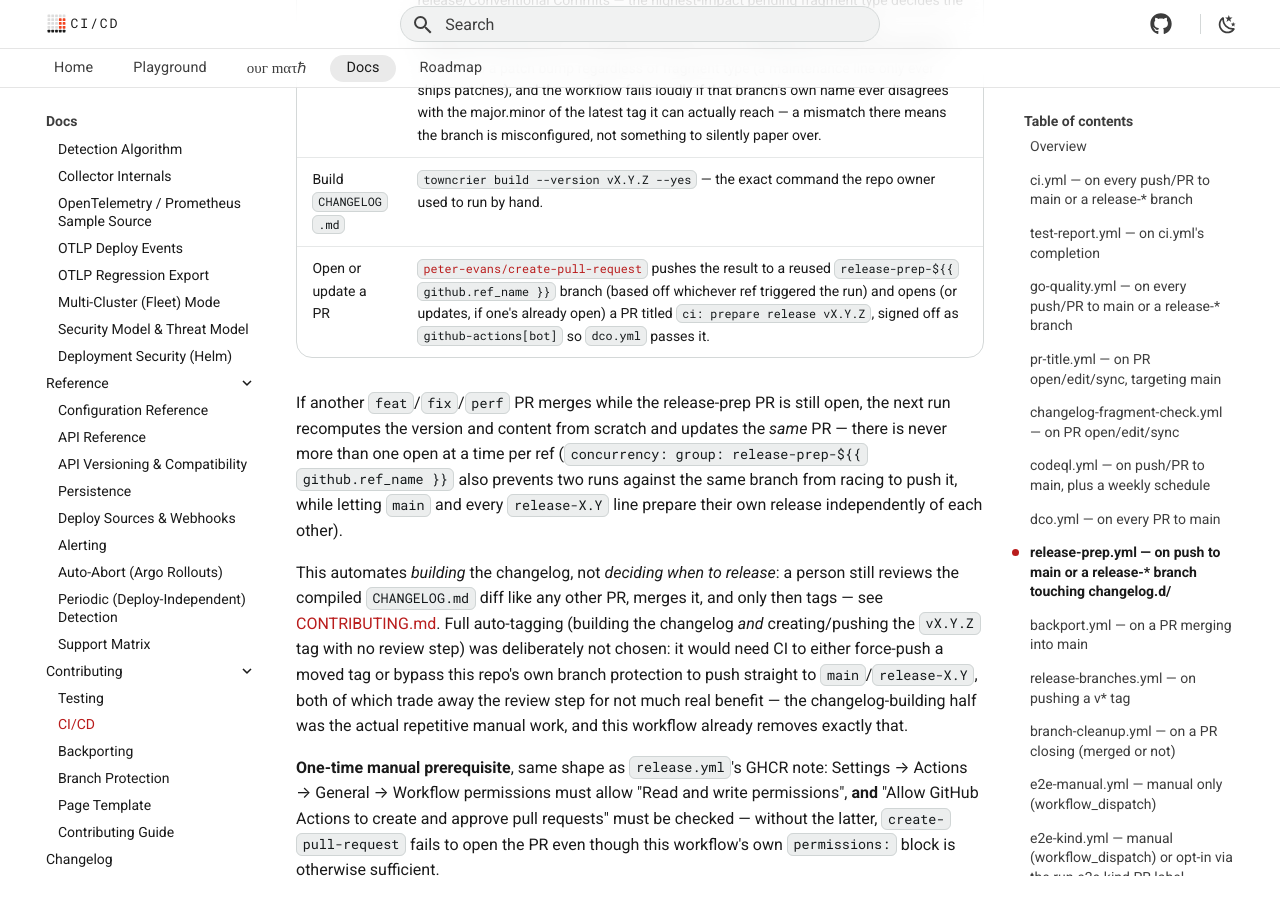
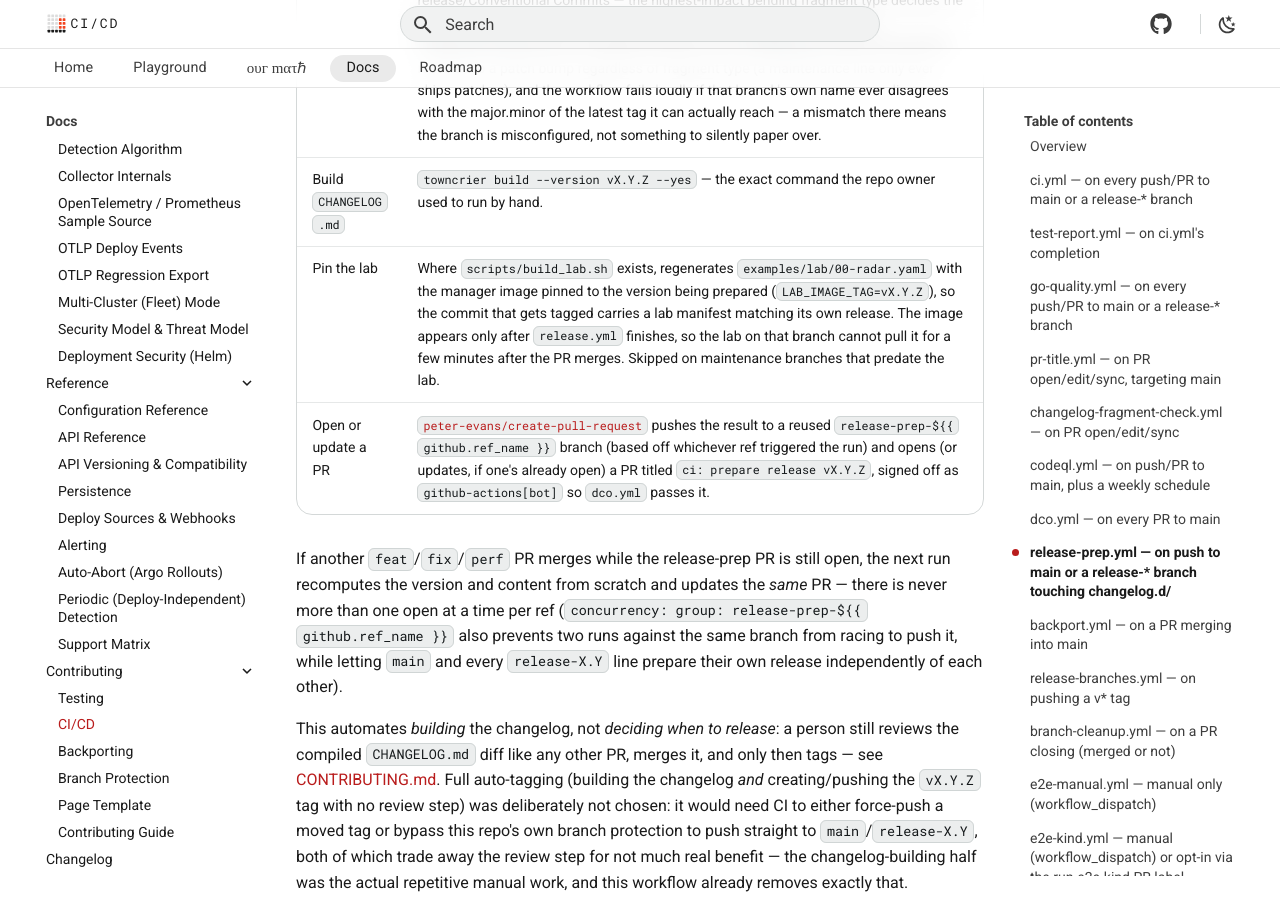
Before and after one commit to joao00001/pg-regression-radar, an MkDocs documentation site: the page built from docs/ci-cd.md, in a window 1280 px wide and 900 px high, scrolled down 5714 px. Built offline with MkDocs 1.6.1 and Material for MkDocs 9.7.7, drawn with Linux system fonts in a browser that asks for light colours; some web fonts are replaced; comment, search, counter and statistics services are not loaded; the version menu is left out; some of the changed text lies outside the part shown.

Commit message:
ci: pin the lab's manager image to the release being prepared
release-prep.yml already computes the next version; regenerate
examples/lab/00-radar.yaml with it so the commit that gets tagged carries a
lab manifest matching its own release instead of floating on latest.

build_lab.sh now keeps the tag already in the file (or LAB_IMAGE_TAG when
set), so --check and plain regeneration never move the pin.

Co-Authored-By: Claude Sonnet 5.5 <noreply@anthropic.com>
Claude-Session: https://claude.ai/code/session_015w6TiuqVHiZUKWCjzaHQos
Signed-off-by: Joao <joao.detomini@enterprisedb.com>

```diff
--- a/docs/ci-cd.md
+++ b/docs/ci-cd.md
@@ -89,6 +89,7 @@ Automates the one manual step the `changelog.d/` fragment system was always mean
 |---|---|
 | Compute next version | Runs `git describe --tags --abbrev=0 --match 'v*'` — **relative to the current ref**, not a repo-wide tag search — to find the latest version reachable from here, then bumps it: any pending `*.feat.md` fragment means a minor bump (patch resets to `0`); `fix`/`perf`-only fragments mean a patch bump. Same convention as semantic-release/Conventional Commits — the highest-impact pending fragment type decides the bump. There's no major-bump case, since this repo's fragment vocabulary (`towncrier.toml`) has no "breaking" type yet. On a `release-X.Y` branch, this always resolves to a patch bump regardless of fragment type (a maintenance line only ever ships patches), and the workflow fails loudly if that branch's own name ever disagrees with the major.minor of the latest tag it can actually reach — a mismatch there means the branch is misconfigured, not something to silently paper over. |
 | Build `CHANGELOG.md` | `towncrier build --version vX.Y.Z --yes` — the exact command the repo owner used to run by hand. |
+| Pin the lab | Where `scripts/build_lab.sh` exists, regenerates `examples/lab/00-radar.yaml` with the manager image pinned to the version being prepared (`LAB_IMAGE_TAG=vX.Y.Z`), so the commit that gets tagged carries a lab manifest matching its own release. The image appears only after `release.yml` finishes, so the lab on that branch cannot pull it for a few minutes after the PR merges. Skipped on maintenance branches that predate the lab. |
 | Open or update a PR | [`peter-evans/create-pull-request`](https://github.com/peter-evans/create-pull-request) pushes the result to a reused `release-prep-${{ github.ref_name }}` branch (based off whichever ref triggered the run) and opens (or updates, if one's already open) a PR titled `ci: prepare release vX.Y.Z`, signed off as `github-actions[bot]` so `dco.yml` passes it. |
 
 If another `feat`/`fix`/`perf` PR merges while the release-prep PR is still open, the next run recomputes the version and content from scratch and updates the *same* PR — there is never more than one open at a time per ref (`concurrency: group: release-prep-${{ github.ref_name }}` also prevents two runs against the same branch from racing to push it, while letting `main` and every `release-X.Y` line prepare their own release independently of each other).
@@ -151,7 +152,7 @@ On every run (manual or label-triggered), a final `Collect cluster diagnostics`
 
 Guards the [lab](lab.md) under `examples/lab`. Two jobs:
 
-- **`manifests`** runs on every pull request that touches `examples/lab/`, the Helm chart or `scripts/build_lab.sh`. It re-renders `examples/lab/00-radar.yaml` from the chart with `scripts/build_lab.sh --check` and fails if the checked-in file is stale; run `scripts/build_lab.sh` and commit the result to fix it. (The Go test in `examples/lab` validates the hand-written manifests on every `go test ./...`.)
+- **`manifests`** runs on every pull request that touches `examples/lab/`, the Helm chart or `scripts/build_lab.sh`. It re-renders `examples/lab/00-radar.yaml` from the chart with `scripts/build_lab.sh --check` (keeping whatever image tag the file already pins) and fails if the checked-in file is stale; run `scripts/build_lab.sh` and commit the result to fix it. (The Go test in `examples/lab` validates the hand-written manifests on every `go test ./...`.)
 - **`smoke`** runs the lab on a real kind cluster exactly as the page describes (three `kubectl apply`s, a three-minute wait, then the bad deploy) and asserts a `Detected` `PerformanceRegression` tied to the `orders-api` rollout, a plan diff showing `Index Scan` and `Seq Scan`, the alert in the sink, and that `kubectl rollout undo` brings the index back. It takes about ten minutes, so it is opt-in: run it manually, add the `run-lab-smoke` label to a PR, or rely on the weekly schedule, which runs it against the published image so a lab that breaks for users is noticed even when nobody touched it. Manual and labelled runs build the manager image from the commit under test.
 
 ## `e2e-kind-multicluster.yml` — manual (`workflow_dispatch`) or opt-in via the `run-e2e-kind-multicluster` PR label
```
Also changed, not shown: 2 other files.
